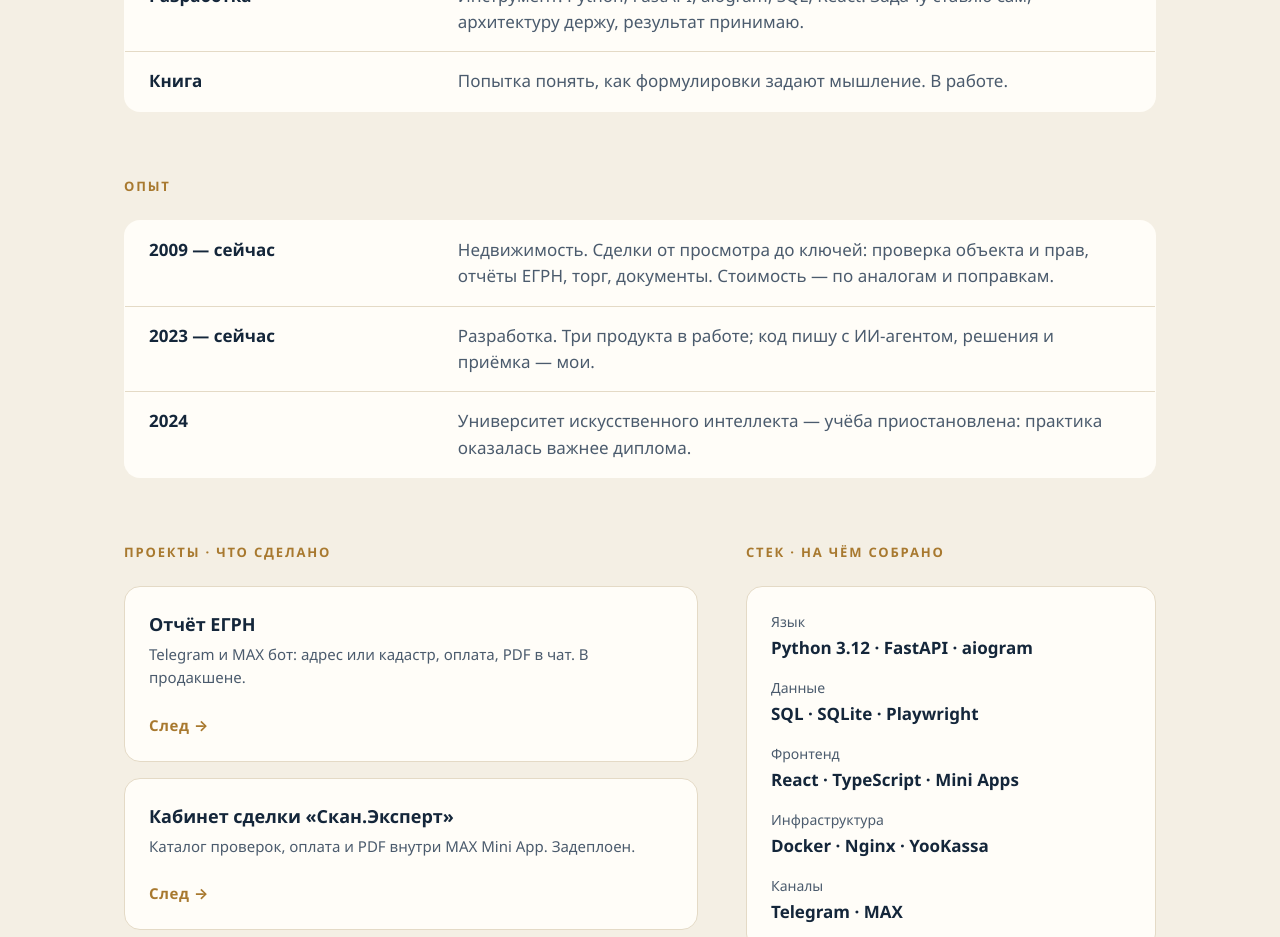
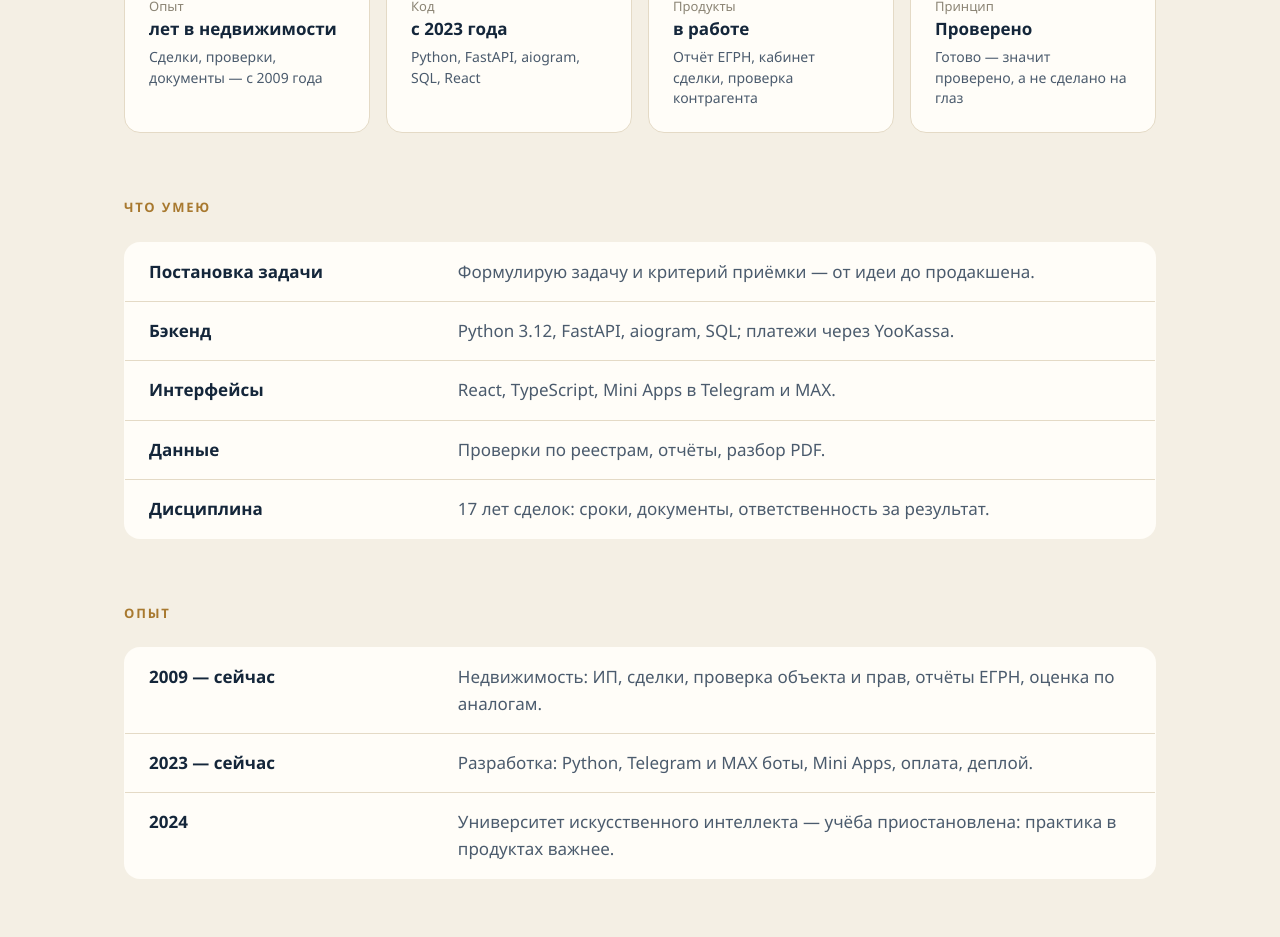
Before and after one commit to Maksim-Kolchanov/resume, a plain HTML site: page index.html in a window 1280 px wide. Shown: the part 551-1488 px from the top of the page. Drawn offline with Linux system fonts and the light colour scheme.

Commit message:
Revert "Текст по варианту Аса: блоки «Чем занимаюсь» и «Опыт» вместо карточек и дублирующей таблицы"
This reverts commit 323a05df7ff5a05c99b888c622fc93107fd1a632.

```diff
--- a/index.html
+++ b/index.html
@@ -103,7 +103,7 @@
     <div>
       <p class="eyebrow top">Python Backend Developer · Екатеринбург</p>
       <h1>Максим Колчанов</h1>
-      <p class="lead">17 лет в недвижимости. С 2023 года пишу сервисы, которыми пользуюсь сам: бот отчётов ЕГРН, кабинет сделки, проверка контрагента. Все три работают с деньгами клиентов.</p>
+      <p class="lead">17 лет в недвижимости: сделки, проверки, документы. С 2023 года пишу сервисы, которыми работаю сам, — боты, кабинет сделки, проверки по реестрам. Началось с простого: половину проверок можно было перестать делать руками.</p>
       <nav class="links">
         <a class="main" href="https://maksim-kolchanov.github.io/">Сайт</a>
         <a href="https://github.com/Maksim-Kolchanov">GitHub</a>
@@ -114,12 +114,24 @@
   </header>
 
   <section>
-    <h2 class="eyebrow">Чем занимаюсь</h2>
+    <h2 class="eyebrow">Коротко</h2>
+    <div class="astro">
+      <div class="card sign"><div class="glyph">17</div><div class="k">Опыт</div><div class="v">лет в недвижимости</div><div class="t">Сделки, проверки, документы — с 2009 года</div></div>
+      <div class="card sign"><div class="glyph">Py</div><div class="k">Код</div><div class="v">с 2023 года</div><div class="t">Python, FastAPI, aiogram, SQL, React</div></div>
+      <div class="card sign"><div class="glyph">3</div><div class="k">Продукты</div><div class="v">в работе</div><div class="t">Отчёт ЕГРН, кабинет сделки, проверка контрагента</div></div>
+      <div class="card sign"><div class="glyph">✓</div><div class="k">Принцип</div><div class="v">Проверено</div><div class="t">Готово — значит проверено, а не сделано на глаз</div></div>
+    </div>
+  </section>
+
+  <section>
+    <h2 class="eyebrow">Что умею</h2>
     <table class="fit">
       <tbody>
-      <tr><td>Недвижимость</td><td>Ремесло: сделки, проверка объекта и прав, отчёты, оценка по аналогам. С 2009 года, ИП.</td></tr>
-      <tr><td>Разработка</td><td>Инструмент: Python, FastAPI, aiogram, SQL, React. Задачу ставлю сам, архитектуру держу, результат принимаю.</td></tr>
-      <tr><td>Книга</td><td>Попытка понять, как формулировки задают мышление. В работе.</td></tr>
+      <tr><td>Постановка задачи</td><td>Формулирую задачу и критерий приёмки — от идеи до продакшена.</td></tr>
+      <tr><td>Бэкенд</td><td>Python 3.12, FastAPI, aiogram, SQL; платежи через YooKassa.</td></tr>
+      <tr><td>Интерфейсы</td><td>React, TypeScript, Mini Apps в Telegram и MAX.</td></tr>
+      <tr><td>Данные</td><td>Проверки по реестрам, отчёты, разбор PDF.</td></tr>
+      <tr><td>Дисциплина</td><td>17 лет сделок: сроки, документы, ответственность за результат.</td></tr>
       </tbody>
     </table>
   </section>
@@ -128,9 +140,9 @@
     <h2 class="eyebrow">Опыт</h2>
     <table class="fit">
       <tbody>
-      <tr><td>2009 — сейчас</td><td>Недвижимость. Сделки от просмотра до ключей: проверка объекта и прав, отчёты ЕГРН, торг, документы. Стоимость — по аналогам и поправкам.</td></tr>
-      <tr><td>2023 — сейчас</td><td>Разработка. Три продукта в работе; код пишу с ИИ-агентом, решения и приёмка — мои.</td></tr>
-      <tr><td>2024</td><td>Университет искусственного интеллекта — учёба приостановлена: практика оказалась важнее диплома.</td></tr>
+      <tr><td>2009 — сейчас</td><td>Недвижимость: ИП, сделки, проверка объекта и прав, отчёты ЕГРН, оценка по аналогам.</td></tr>
+      <tr><td>2023 — сейчас</td><td>Разработка: Python, Telegram и MAX боты, Mini Apps, оплата, деплой.</td></tr>
+      <tr><td>2024</td><td>Университет искусственного интеллекта — учёба приостановлена: практика в продуктах важнее.</td></tr>
       </tbody>
     </table>
   </section>
@@ -139,9 +151,9 @@
     <div>
       <h2 class="eyebrow">Проекты · что сделано</h2>
       <div class="proj">
-        <a class="card" href="https://maksim-kolchanov.github.io/case-egrn.html"><h3>Отчёт ЕГРН</h3><p>Telegram и MAX бот: адрес или кадастр, оплата, PDF в чат. В продакшене.</p><span class="go">След →</span></a>
-        <a class="card" href="https://maksim-kolchanov.github.io/case-skan-ekspert.html"><h3>Кабинет сделки «Скан.Эксперт»</h3><p>Каталог проверок, оплата и PDF внутри MAX Mini App. Задеплоен.</p><span class="go">След →</span></a>
-        <a class="card" href="https://maksim-kolchanov.github.io/case-kontragent.html"><h3>Проверка контрагента</h3><p>28 открытых реестров, выжимка в чат и PDF по кнопке.</p><span class="go">След →</span></a>
+        <a class="card" href="https://maksim-kolchanov.github.io/case-egrn.html"><h3>Отчёт ЕГРН</h3><p>Отчёт из реестра за три сообщения вместо похода по сайтам, формам и почте.</p><span class="go">След →</span></a>
+        <a class="card" href="https://maksim-kolchanov.github.io/case-skan-ekspert.html"><h3>Кабинет сделки «Скан.Эксперт»</h3><p>Каталог проверок, оплата и PDF, не выходя из мессенджера.</p><span class="go">След →</span></a>
+        <a class="card" href="https://maksim-kolchanov.github.io/case-kontragent.html"><h3>Проверка контрагента</h3><p>Выжимка по второй стороне сделки за минуту вместо часа по реестрам.</p><span class="go">След →</span></a>
       </div>
     </div>
     <div class="stack">
@@ -150,7 +162,7 @@
         <div><dt>Язык</dt><dd>Python 3.12 · FastAPI · aiogram</dd></div>
         <div><dt>Данные</dt><dd>SQL · SQLite · Playwright</dd></div>
         <div><dt>Фронтенд</dt><dd>React · TypeScript · Mini Apps</dd></div>
-        <div><dt>Инфраструктура</dt><dd>Docker · Nginx · YooKassa</dd></div>
+        <div><dt>ИИ</dt><dd>DeepSeek · агент Hermes в контуре</dd></div>
         <div><dt>Каналы</dt><dd>Telegram · MAX</dd></div>
       </dl>
     </div>
```
Also changed, not shown: rune.html (+24 -12 lines).
